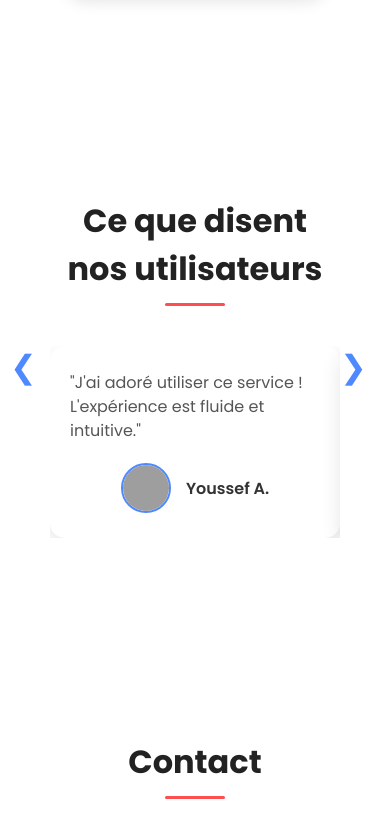
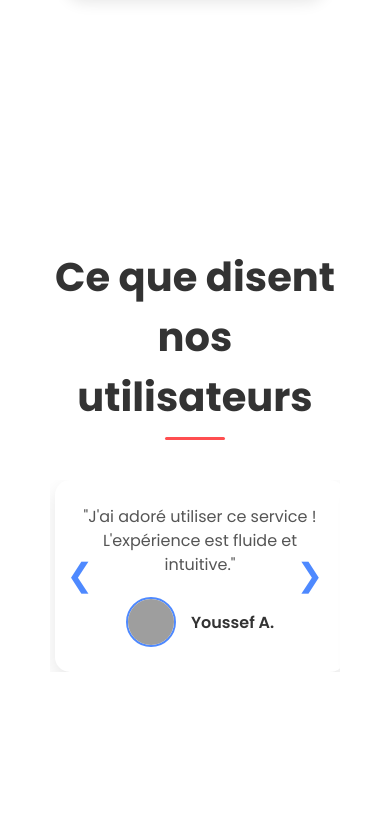
Before and after one commit to Youssef-NOTHING/my-portfolio1, a plain HTML site: page index.html in a window 390 px wide. Shown: the part 4250-5064 px from the top of the page. Drawn offline with Linux system fonts and the light colour scheme; grey boxes are pictures that could not be loaded.

Commit message:
Update style.css

```diff
--- a/styles/style.css
+++ b/styles/style.css
@@ -130,23 +130,28 @@ h2::after{content:'';width:60px;height:3px;background:var(--primary);display:blo
 .contact button:hover{transform:scale(1.05);}
 footer{text-align:center;padding:20px;background:var(--card);}
 /* Testimonials responsive */
-.testimonials {
+.testimonials-section {
   max-width: 900px;
-    margin: auto;
+  margin: 50px auto;
   text-align: center;
   position: relative;
+  font-family: 'Poppins', sans-serif;
 }
 
-  .testimonials h2 {
+.testimonials-section h2 {
   font-size: 2.5rem;
   color: #333;
   margin-bottom: 40px;
 }
 
+.testimonial-carousel-wrapper {
+  position: relative;
+  overflow: hidden;
+}
+
 .testimonial-carousel {
   display: flex;
-    overflow: hidden;
-    position: relative;
+  transition: transform 0.5s ease;
 }
 
 .testimonial-card {
@@ -156,7 +161,7 @@ footer{text-align:center;padding:20px;background:var(--card);}
   border-radius: 15px;
   background-color: #fff;
   box-shadow: 0 8px 20px rgba(0,0,0,0.1);
-    transition: transform 0.5s ease;
+  margin: 0 10px;
 }
 
 .testimonial-message {
@@ -186,7 +191,7 @@ footer{text-align:center;padding:20px;background:var(--card);}
   color: #333;
 }
 
-  /* Navigation arrows */
+/* Arrows */
 .arrow {
   position: absolute;
   top: 50%;
@@ -203,16 +208,17 @@ footer{text-align:center;padding:20px;background:var(--card);}
 }
 
 .arrow-left {
-    left: -20px;
+  left: 10px;
 }
 
 .arrow-right {
-    right: -20px;
+  right: 10px;
 }
 
 @media (max-width: 768px) {
-    .arrow-left { left: 10px; }
-    .arrow-right { right: 10px; }
+  .testimonial-card {
+    margin: 0 5px;
+  }
 }
 .portfolio{
   display:flex;
```
Lines whose indentation alone changed are shown as unchanged.
